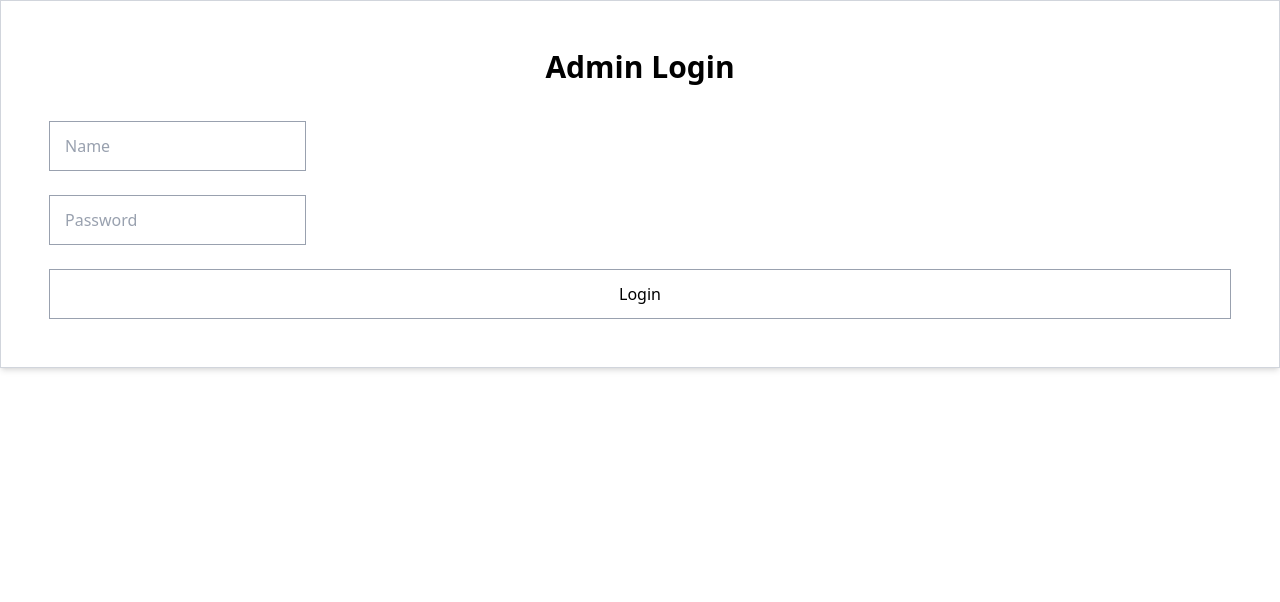
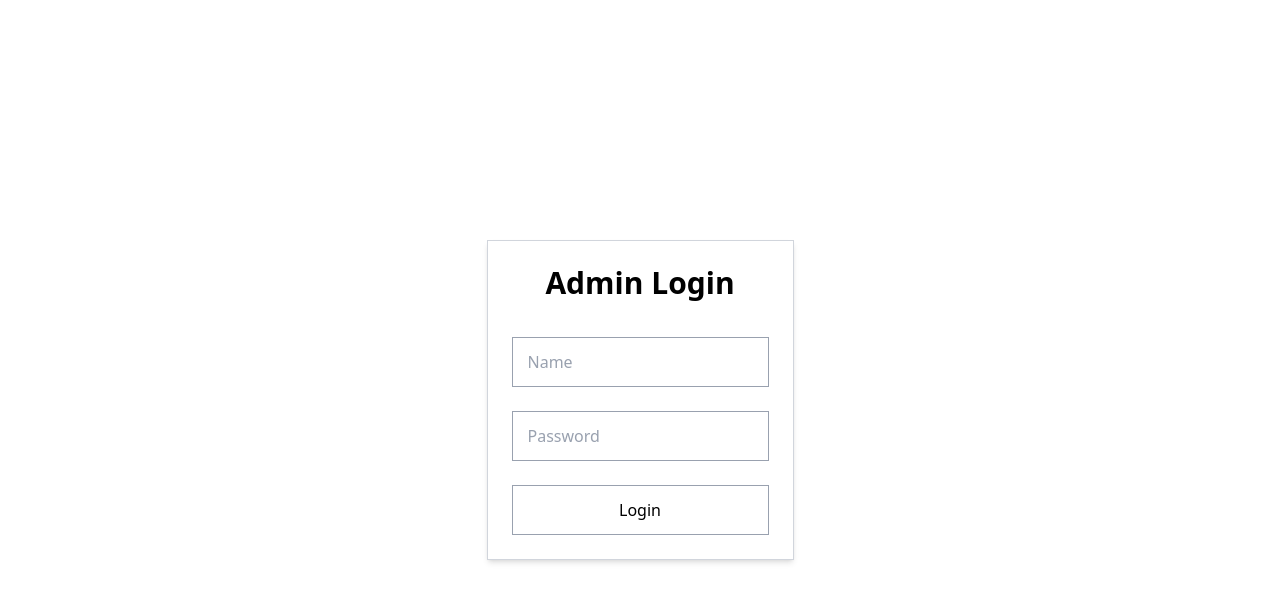
Before and after one commit to salman9802/SkillSwap, a React (Vite) app in the folder frontend/admin/: page /login in a window 1280 px wide. Shown: the top 602 px of the page. Built offline with nearby package versions, Linux system fonts and the light colour scheme.

Commit message:
fix: login page form

```diff
--- /dev/null
+++ b/frontend/admin/src/features/auth/components/BasicAuth.tsx
@@ -0,0 +1,15 @@
+import { Navigate, Outlet } from "react-router";
+
+// import { useStore } from "@src/store/appStore";
+// import { authSelector } from "../store";
+
+export const BasicAuth = () => {
+  // const {accessToken } = useStore(authSelector);
+  const accessToken = null;
+
+  return accessToken == undefined ? (
+    <Navigate to="/login" replace />
+  ) : (
+    <Outlet />
+  );
+};
--- a/frontend/admin/src/features/auth/components/LoginForm.tsx
+++ b/frontend/admin/src/features/auth/components/LoginForm.tsx
@@ -8,7 +8,7 @@ type LoginFormProps = {
   onSubmit: (credentials: LoginCredentials) => any;
 };
 
-const LoginForm = ({ onSubmit }: LoginFormProps) => {
+export const LoginForm = ({ onSubmit }: LoginFormProps) => {
   const [name, setName] = React.useState("");
   const [password, setPassword] = React.useState("");
 
@@ -26,11 +26,15 @@ const LoginForm = ({ onSubmit }: LoginFormProps) => {
         Admin Login
       </h1>
       <Input
+        autoComplete="off"
+        className="w-full"
         name="name"
         placeholder="Name"
         onChange={(e) => setName(e.target.value)}
       />
       <Input
+        autoComplete="off"
+        className="w-full"
         name="password"
         placeholder="Password"
         onChange={(e) => setPassword(e.target.value)}
@@ -39,5 +43,3 @@ const LoginForm = ({ onSubmit }: LoginFormProps) => {
     </form>
   );
 };
-
-export default LoginForm;
--- a/frontend/admin/src/features/auth/index.ts
+++ b/frontend/admin/src/features/auth/index.ts
@@ -1,2 +1,5 @@
+export * from "./components/BasicAuth.tsx";
+export * from "./components/LoginForm.tsx";
+
 export * from "./types.ts";
 export * from "./store.ts";
--- a/frontend/admin/src/features/auth/store.ts
+++ b/frontend/admin/src/features/auth/store.ts
@@ -1,10 +1,12 @@
 import type { StateCreator } from "zustand";
 import type { AuthState } from "./types";
 import type { Store } from "@src/store/appStore";
+import { api } from "@src/api/client";
 
 export type AuthStore = AuthState & {
   login: ({ adminId, name, accessToken }: Required<AuthState>) => any;
   logout: () => any;
+  refresh: () => any;
 };
 
 export const createAuthSlice: StateCreator<AuthStore, [], [], AuthStore> = (
@@ -18,6 +20,12 @@ export const createAuthSlice: StateCreator<AuthStore, [], [], AuthStore> = (
     set({ adminId, name, accessToken }),
   logout: () =>
     set({ adminId: undefined, name: undefined, accessToken: undefined }),
+
+  // TODO: set returned accessToken (normal axios request)
+  refresh: async () => {
+    // const res = await api.post("/whatever")
+    // return res.data.newAccessToken;
+  },
 });
 
 export const authSelector = (store: Store) => ({
--- a/frontend/admin/src/routes/login/login.tsx
+++ b/frontend/admin/src/routes/login/login.tsx
@@ -1,6 +1,6 @@
 import React from "react";
 
-import LoginForm from "@src/features/auth/components/LoginForm";
+import { LoginForm } from "@src/features/auth";
 import type { LoginCredentials } from "@src/features/auth";
 
 const Login = () => {
@@ -9,8 +9,11 @@ const Login = () => {
   };
 
   return (
-    <div className="border border-gray-300 p-12 shadow-md">
-      <LoginForm onSubmit={handleLogin} />
+    // <div className="mx-auto min-h-screen max-w-lg items-center justify-center border border-gray-300 p-12 shadow-md">
+    <div className="flex min-h-screen items-center justify-center">
+      <div className="max-w-lg min-w-[300px] border border-gray-300 p-6 shadow-md">
+        <LoginForm onSubmit={handleLogin} />
+      </div>
     </div>
   );
 };
```
